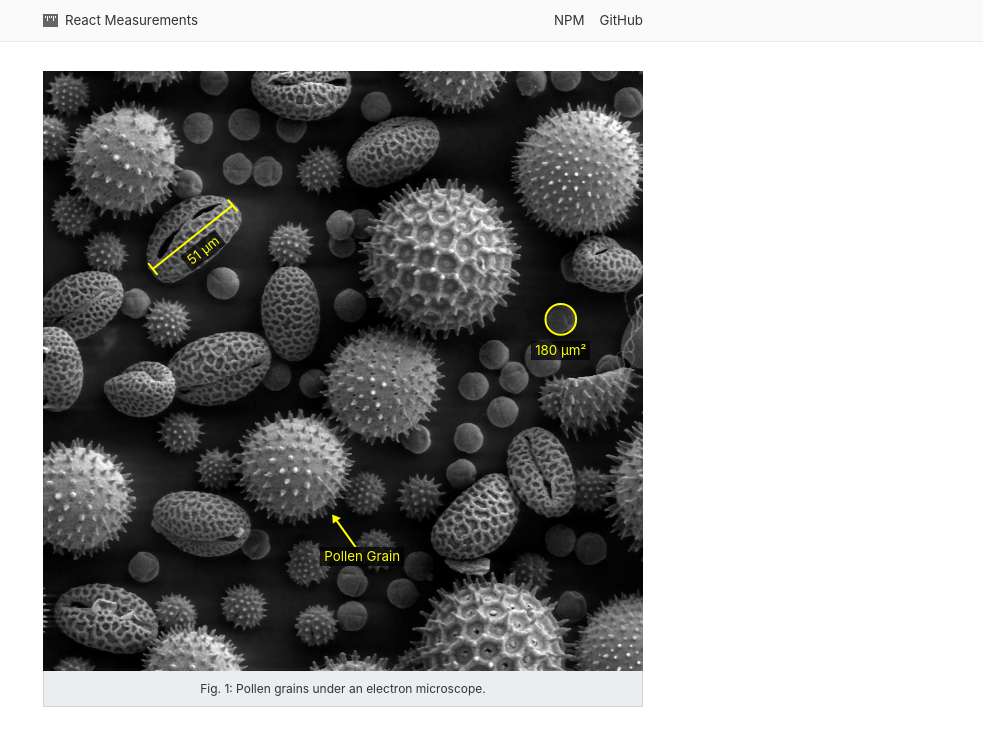
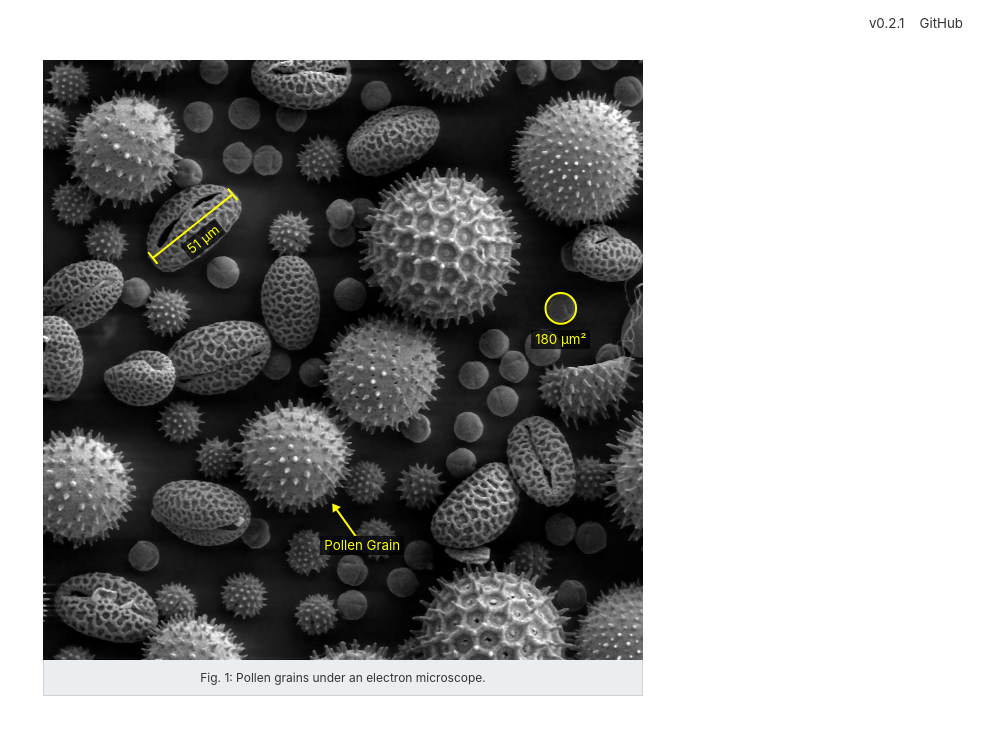
Before and after one commit to rmfisher/react-measurements, a React app: page / in a window 1280 px wide. Shown: the whole page, without its empty margins (297-1280 px from the left). Built offline with nearby package versions, Linux system fonts and the light colour scheme.

Commit message:
Removed cruft from title bar

```diff
--- a/src/demo/components/InitialMeasurements.js
+++ /dev/null
@@ -1,27 +0,0 @@
-import { EditorState, ContentState } from 'draft-js';
-
-export const createInitialState = () => [
-  {
-    "id": 0,
-    "type": "line",
-    "startX": 0.183,
-    "startY": 0.33,
-    "endX": 0.316,
-    "endY": 0.224,
-  },
-  {
-    "id": 1,
-    "type": "circle",
-    "centerX": 0.863,
-    "centerY": 0.414,
-    "radius": 0.0255,
-  },
-  {
-    "id": 2,
-    "type": "text",
-    "arrowX": 0.482,
-    "arrowY": 0.739, "textX": 0.532,
-    "textY": 0.809,
-    "editorState": EditorState.createWithContent(ContentState.createFromText("Pollen Grain")),
-  }
-];
--- a/src/demo/components/MeasurementApp.css
+++ b/src/demo/components/MeasurementApp.css
@@ -17,17 +17,44 @@ body {
   flex-direction: column;
 }
 
+.title-bar {
+  position: relative;
+  width: 100%;
+  padding: 15px 20px;
+  box-sizing: border-box;
+  display: flex;
+}
+
+.title-text {
+  display: none;
+  margin: 0;
+  padding: 0;
+}
+
+.splitter {
+  flex-grow: 1;
+}
+
+a {
+  margin-left: 15px;
+  color: #333;
+  text-decoration: none;
+}
+
+a:hover {
+  text-decoration: underline;
+}
+
 .content {
   position: relative;
-  padding: 20px;
+  padding: 10px 20px 20px 20px;
   display: flex;
   justify-content: center;
   align-items: center;
   flex-grow: 1;
 }
 
-.measurements-body,
-.title-bar {
+.measurements-body{
   max-width: 500px;
 }
 
@@ -74,19 +101,30 @@ img {
 
 @media all and (min-width: 640px) {
   .container {
-    min-height: 92%;
+    min-height: 90%;
   }
 }
 
 @media all and (min-height: 750px) {
-  .measurements-body,
-  .title-bar {
+  .measurements-body {
     max-width: 600px;
   }
 }
 
-@media all and (max-width: 400px) {
+@media all and (max-width: 420px) {
   .content {
+    padding: 0 10px 10px 10px;
+  }
+
+  .title-bar {
     padding: 10px;
   }
+
+  .title-text {
+    display: block;
+  }
+
+  a {
+    margin-left: 10px;
+  }
 }
--- a/src/demo/components/MeasurementApp.js
+++ b/src/demo/components/MeasurementApp.js
@@ -1,5 +1,4 @@
 import React, { PureComponent } from 'react';
-import TitleBar from './TitleBar';
 import PollenImage from './PollenImage';
 import './MeasurementApp.css';
 
@@ -8,7 +7,12 @@ class MeasurementApp extends PureComponent {
   render() {
     return (
       <div className='container'>
-        <TitleBar />
+        <div className='title-bar'>
+          <span className='title-text'>React Measurements</span>
+          <div className='splitter'></div>
+          <a href='https://www.npmjs.com/packages/react-measurements'>v0.2.1</a>
+          <a href='https://github.com/rmfisher/react-measurements'>GitHub</a>
+        </div>
         <div className='content'>
           <div className='measurements-body'>
             <div>
@@ -17,7 +21,7 @@ class MeasurementApp extends PureComponent {
             <p>Fig. 1: Pollen grains under an electron microscope.</p>
           </div>
         </div>
-      </div >
+      </div>
     );
   }
 }
--- a/src/demo/components/PollenImage.js
+++ b/src/demo/components/PollenImage.js
@@ -2,13 +2,13 @@ import React, { PureComponent } from 'react';
 import MeasurementLayer from '../../lib/components/MeasurementLayer';
 import { measureLine, measureCircle } from '../../lib/logic/MeasurementUtils';
 import pollenImage from '../images/pollen.jpg';
-import { createInitialState } from './InitialMeasurements';
+import { EditorState, ContentState } from 'draft-js';
 
 class PollenImage extends PureComponent {
 
   constructor(props) {
     super(props);
-    this.state = { measurements: createInitialState(), width: 0, height: 0 };
+    this.state = { measurements: this.createInitialState(), width: 0, height: 0 };
     this.onChange = measurements => this.setState({ ...this.state, measurements });
   }
 
@@ -54,6 +54,32 @@ class PollenImage extends PureComponent {
     const imageBounds = this.image.getBoundingClientRect();
     this.setState({ ...this.state, width: imageBounds.width, height: imageBounds.height });
   }
+
+  createInitialState = () => [
+    {
+      "id": 0,
+      "type": "line",
+      "startX": 0.183,
+      "startY": 0.33,
+      "endX": 0.316,
+      "endY": 0.224,
+    },
+    {
+      "id": 1,
+      "type": "circle",
+      "centerX": 0.863,
+      "centerY": 0.414,
+      "radius": 0.0255,
+    },
+    {
+      "id": 2,
+      "type": "text",
+      "arrowX": 0.482,
+      "arrowY": 0.739, "textX": 0.532,
+      "textY": 0.809,
+      "editorState": EditorState.createWithContent(ContentState.createFromText("Pollen Grain")),
+    }
+  ];
 }
 
 export default PollenImage;
--- a/src/demo/components/TitleBar.css
+++ /dev/null
@@ -1,59 +0,0 @@
-.title-bar-background {
-  position: relative;
-  width: 100%;
-  padding: 10px 20px;
-  background-color: rgb(250, 250, 250);
-  border-color: #ebebe8;
-  border-width: 0 0 1px 0;
-  border-style: solid;
-  box-sizing: border-box;
-}
-
-.title-bar {
-  position: relative;
-  margin: 0 auto;
-  width: 100%;
-  line-height: 21px;
-  display: flex;
-  align-items: center;
-}
-
-.title-text {
-  padding-left: 7px;
-  cursor: default;
-}
-
-.react-measurements-icon-path {
-  stroke: none;
-  fill: #666666;
-}
-
-.title-links {
-  flex-grow: 1;
-  display: flex;
-  flex-direction: row-reverse;
-}
-
-.title-links a {
-  margin-left: 15px;
-  color: #333;
-  text-decoration: none;
-}
-
-.title-links a:hover {
-  text-decoration: underline;
-}
-
-@media all and (max-width: 400px) {
-  .title-bar-background {
-    padding: 12px 10px;
-  }
-
-  .title-text {
-    padding-left: 5px;
-  }
-
-  .title-links a {
-    margin-left: 10px;
-  }
-}
--- a/src/demo/components/TitleBar.js
+++ /dev/null
@@ -1,27 +0,0 @@
-import React from 'react';
-import './TitleBar.css';
-
-const TitleBar = () => (
-  <div className='title-bar-background'>
-    <div className='title-bar'>
-      <ReactMeasurementsIcon />
-      <div className='title-text'>React Measurements</div>
-      <div className='title-links'>
-        <a href='https://github.com/rmfisher/react-measurements'>GitHub</a>
-        <a href='https://www.npmjs.com/packages/react-measurements'>NPM</a>
-      </div>
-    </div>
-  </div>
-);
-
-const ReactMeasurementsIcon = () => {
-  const path = 'M 0 1 L 0 14 L 15 14 L 15 1 L 0 1 z M 2 3 L 3 3 L 3 5 L 2 5 L 2 3 z M 4 3 L 5 3 L 5 8 L 4 8 L 4 3 z M 6 3 L 7 3 L 7 5 '
-    + 'L 6 5 L 6 3 z M 8 3 L 9 3 L 9 5 L 8 5 L 8 3 z M 10 3 L 11 3 L 11 8 L 10 8 L 10 3 z M 12 3 L 13 3 L 13 5 L 12 5 L 12 3 z';
-  return (
-    <svg width='15' height='15'>
-      <path d={path} className='react-measurements-icon-path' />
-    </svg>
-  );
-}
-
-export default TitleBar;
```
